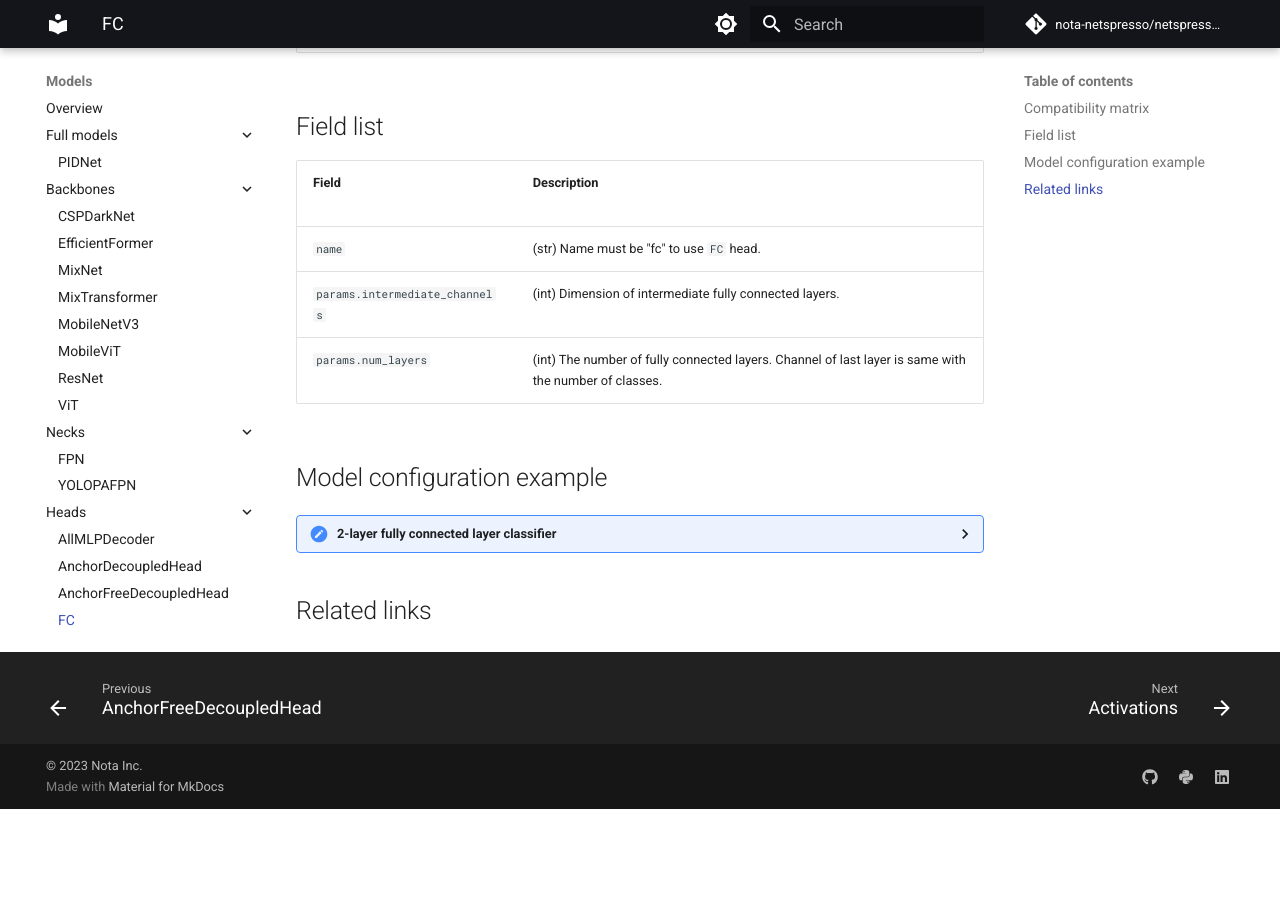
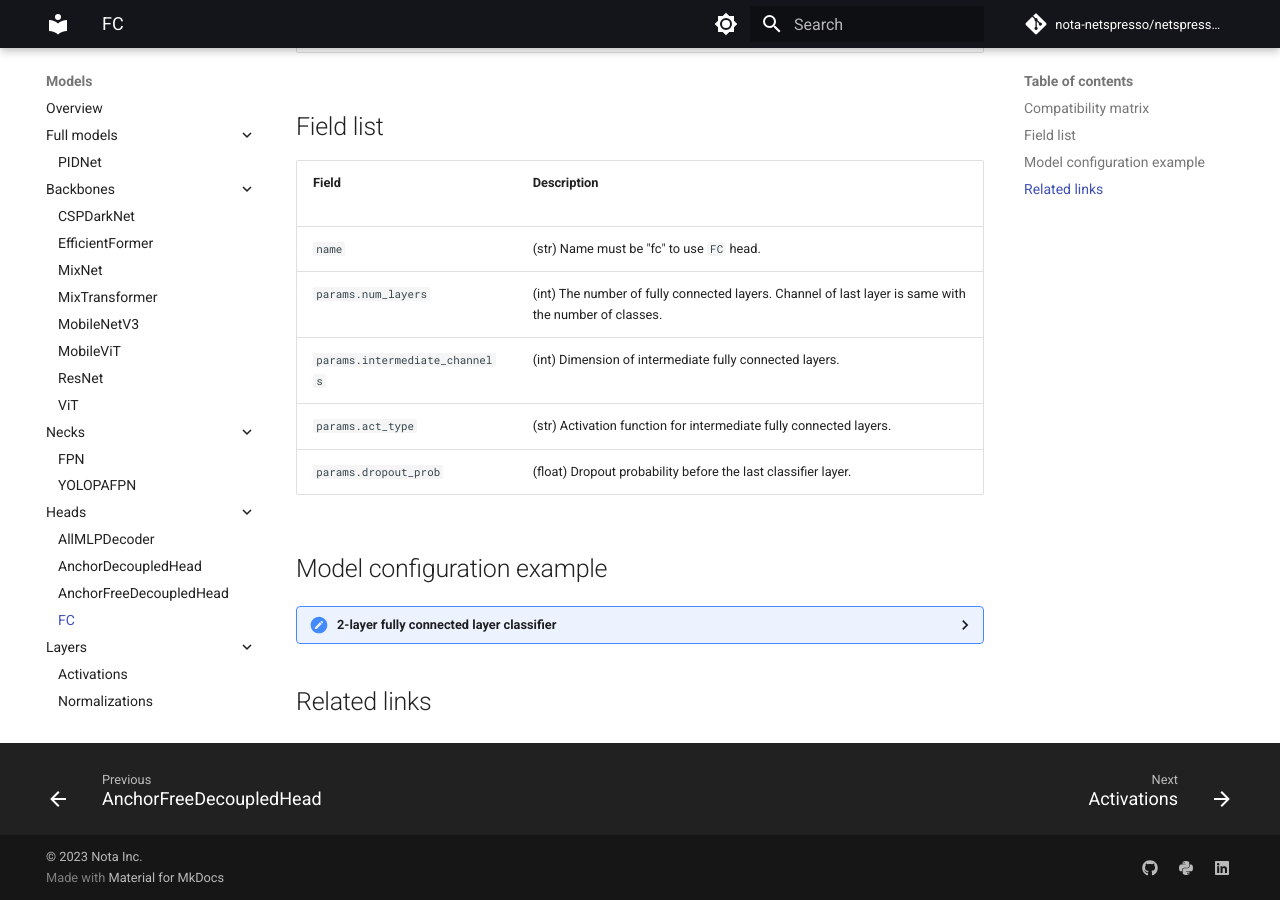
Before and after one commit to Nota-NetsPresso/netspresso-trainer, an MkDocs documentation site: the page built from docs/models/heads/fc.md, in a window 1280 px wide and 900 px high, scrolled down 598 px. Built offline with MkDocs 1.6.1 and Material for MkDocs 9.7.7, drawn with Linux system fonts in a browser that asks for light colours; comment, search, counter and statistics services are not loaded; before the commit the page ends 1407 px from its top, so only the background shows below that.

Commit message:
Update docs

```diff
--- a/docs/models/heads/fc.md
+++ b/docs/models/heads/fc.md
@@ -35,8 +35,10 @@
 | Field <img width=200/> | Description |
 |---|---|
 | `name` | (str) Name must be "fc" to use `FC` head. |
+| `params.num_layers` | (int) The number of fully connected layers. Channel of last layer is same with the number of classes. |
 | `params.intermediate_channels` | (int) Dimension of intermediate fully connected layers. |
-| `params.num_layers` | (int) The number of fully connected layers. Channel of last layer is same with the number of classes. |
+| `params.act_type` | (str) Activation function for intermediate fully connected layers. |
+| `params.dropout_prob` | (float) Dropout probability before the last classifier layer.|
 
 ## Model configuration example
 
```
Also changed, not shown: other parts of docs/models/heads/fc.md (+3 -1 lines).
